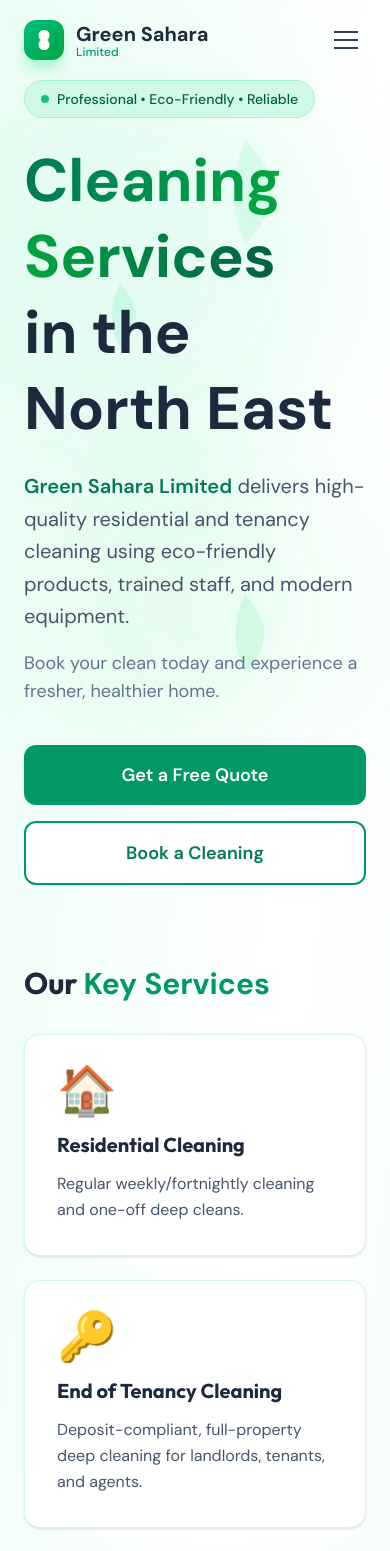
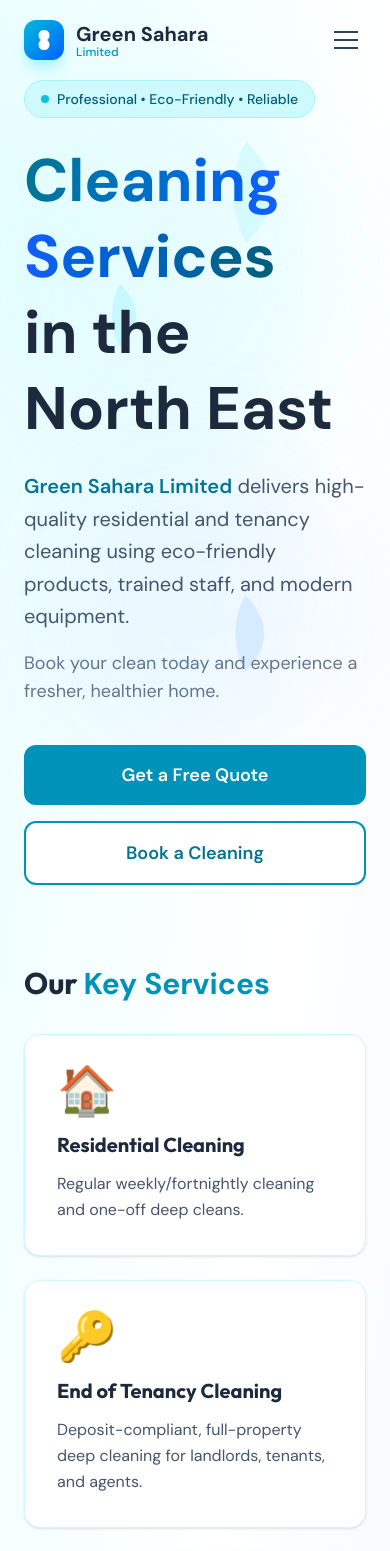
Before and after one commit to Dev-Rid/GSCleaningService, a Next.js app: page / in a window 390 px wide. Shown: the top 1551 px of the page. Built offline with nearby package versions, Linux system fonts and the light colour scheme.

Commit message:
footer, hero and navbar entire page primary color changed from green to blue

```diff
--- a/app/src/component/Hero/page.tsx
+++ b/app/src/component/Hero/page.tsx
@@ -37,20 +37,20 @@
   ];
 
   return (
-    <div className="min-h-screen bg-gradient-to-br from-emerald-50 via-white to-green-50">
+    <div className="min-h-screen bg-gradient-to-br from-cyan-50 via-white to-blue-50">
       {/* Decorative Background Elements */}
       <div className="fixed inset-0 overflow-hidden pointer-events-none">
-        <div className="absolute top-20 right-10 w-96 h-96 bg-emerald-200/20 rounded-full blur-3xl animate-pulse"></div>
-        <div className="absolute bottom-20 left-10 w-80 h-80 bg-green-300/15 rounded-full blur-3xl animate-pulse" style={{ animationDelay: '1s' }}></div>
+        <div className="absolute top-20 right-10 w-96 h-96 bg-cyan-200/20 rounded-full blur-3xl animate-pulse"></div>
+        <div className="absolute bottom-20 left-10 w-80 h-80 bg-blue-300/15 rounded-full blur-3xl animate-pulse" style={{ animationDelay: '1s' }}></div>
 
         {/* Organic Leaf Shapes */}
-        <svg className="absolute top-32 right-20 w-32 h-32 text-emerald-200/30 animate-float" viewBox="0 0 100 100" fill="currentColor" style={{ animationDelay: '0.5s' }}>
+        <svg className="absolute top-32 right-20 w-32 h-32 text-cyan-200/30 animate-float" viewBox="0 0 100 100" fill="currentColor" style={{ animationDelay: '0.5s' }}>
           <path d="M50 10 Q70 30 70 50 Q70 70 50 90 Q40 70 40 50 Q40 30 50 10 Z" />
         </svg>
-        <svg className="absolute bottom-40 right-1/4 w-24 h-24 text-green-300/25 animate-float" viewBox="0 0 100 100" fill="currentColor" style={{ animationDelay: '1.5s' }}>
+        <svg className="absolute bottom-40 right-1/4 w-24 h-24 text-blue-300/25 animate-float" viewBox="0 0 100 100" fill="currentColor" style={{ animationDelay: '1.5s' }}>
           <path d="M50 10 Q70 30 70 50 Q70 70 50 90 Q40 70 40 50 Q40 30 50 10 Z" />
         </svg>
-        <svg className="absolute top-1/3 left-20 w-20 h-20 text-emerald-300/20 animate-float" viewBox="0 0 100 100" fill="currentColor" style={{ animationDelay: '2s' }}>
+        <svg className="absolute top-1/3 left-20 w-20 h-20 text-cyan-300/20 animate-float" viewBox="0 0 100 100" fill="currentColor" style={{ animationDelay: '2s' }}>
           <path d="M50 10 Q70 30 70 50 Q70 70 50 90 Q40 70 40 50 Q40 30 50 10 Z" />
         </svg>
       </div>
@@ -61,14 +61,14 @@
         <section className="px-6 pt-20 pb-16 max-w-7xl mx-auto">
           <div className={`transition-all duration-1000 ${isVisible ? 'opacity-100 translate-y-0' : 'opacity-0 translate-y-8'}`}>
             {/* Badge */}
-            <div className="inline-flex items-center gap-2 bg-emerald-100 text-emerald-800 px-4 py-2 rounded-full text-sm font-medium mb-6 border border-emerald-200">
-              <span className="w-2 h-2 bg-emerald-500 rounded-full animate-pulse"></span>
+            <div className="inline-flex items-center gap-2 bg-cyan-100 text-cyan-800 px-4 py-2 rounded-full text-sm font-medium mb-6 border border-cyan-200">
+              <span className="w-2 h-2 bg-cyan-500 rounded-full animate-pulse"></span>
               Professional • Eco-Friendly • Reliable
             </div>
 
             {/* Main Headline */}
             <h1 className="text-6xl md:text-7xl lg:text-8xl font-bold leading-tight mb-6">
-              <span className="bg-gradient-to-r from-emerald-700 via-green-600 to-emerald-800 bg-clip-text text-transparent">
+              <span className="bg-gradient-to-r from-cyan-700 via-blue-600 to-cyan-800 bg-clip-text text-transparent">
                 Cleaning Services
               </span>
               <br />
@@ -79,7 +79,7 @@
 
             {/* Subheadline */}
             <p className="text-xl md:text-2xl text-slate-600 max-w-3xl mb-4 leading-relaxed">
-              <span className="font-semibold text-emerald-700">Green Sahara Limited</span> delivers high-quality residential and tenancy cleaning using eco-friendly products, trained staff, and modern equipment.
+              <span className="font-semibold text-cyan-700">Green Sahara Limited</span> delivers high-quality residential and tenancy cleaning using eco-friendly products, trained staff, and modern equipment.
             </p>
 
             <p className="text-lg text-slate-500 max-w-2xl mb-10">
@@ -88,12 +88,12 @@
 
             {/* CTA Buttons */}
             <div className="flex flex-col sm:flex-row gap-4 mb-20">
-              <button className="group relative px-8 py-4 bg-emerald-600 text-white rounded-xl font-semibold text-lg overflow-hidden transition-all duration-300 hover:bg-emerald-700 hover:shadow-xl hover:shadow-emerald-200 hover:-translate-y-1">
+              <button className="group relative px-8 py-4 bg-cyan-600 text-white rounded-xl font-semibold text-lg overflow-hidden transition-all duration-300 hover:bg-cyan-700 hover:shadow-xl hover:shadow-cyan-200 hover:-translate-y-1">
                 <span className="relative z-10">Get a Free Quote</span>
-                <div className="absolute inset-0 bg-gradient-to-r from-green-600 to-emerald-600 opacity-0 group-hover:opacity-100 transition-opacity duration-300"></div>
+                <div className="absolute inset-0 bg-gradient-to-r from-blue-600 to-cyan-600 opacity-0 group-hover:opacity-100 transition-opacity duration-300"></div>
               </button>
 
-              <button className="px-8 py-4 bg-white text-emerald-700 rounded-xl font-semibold text-lg border-2 border-emerald-600 hover:bg-emerald-50 transition-all duration-300 hover:shadow-lg hover:-translate-y-1">
+              <button className="px-8 py-4 bg-white text-cyan-700 rounded-xl font-semibold text-lg border-2 border-cyan-600 hover:bg-cyan-50 transition-all duration-300 hover:shadow-lg hover:-translate-y-1">
                 Book a Cleaning
               </button>
             </div>
@@ -102,20 +102,20 @@
           {/* Key Services */}
           <div className={`transition-all duration-1000 delay-300 ${isVisible ? 'opacity-100 translate-y-0' : 'opacity-0 translate-y-8'}`}>
             <h2 className="text-3xl md:text-4xl font-bold text-slate-800 mb-8">
-              Our <span className="text-emerald-600">Key Services</span>
+              Our <span className="text-cyan-600">Key Services</span>
             </h2>
 
             <div className="grid md:grid-cols-3 gap-6 mb-20">
               {services.map((service, index) => (
                 <div
                   key={index}
-                  className="group bg-white rounded-2xl p-8 shadow-sm hover:shadow-xl transition-all duration-300 border border-emerald-100 hover:border-emerald-300 hover:-translate-y-2"
+                  className="group bg-white rounded-2xl p-8 shadow-sm hover:shadow-xl transition-all duration-300 border border-cyan-100 hover:border-cyan-300 hover:-translate-y-2"
                   style={{ animationDelay: `${index * 100}ms` }}
                 >
                   <div className="text-5xl mb-4 group-hover:scale110 transitiontransform duration300">
                     {service.icon}
                   </div>
-                  <h3 className="text-xl font-bold text-slate-800 mb-3 group-hover:text-emerald-700 transition-colors">
+                  <h3 className="text-xl font-bold text-slate-800 mb-3 group-hover:text-cyan-700 transition-colors">
                     {service.title}
                   </h3>
                   <p className="text-slate-600 leading-relaxed">
@@ -128,7 +128,7 @@
 
           {/* Why Choose Us */}
           <div className={`transition-all duration-1000 delay-500 ${isVisible ? 'opacity-100 translate-y-0' : 'opacity-0 translate-y-8'}`}>
-            <div className="bg-gradient-to-br from-emerald-600 to-green-700 rounded-3xl p-10 md:p-16 shadow-2xl mb-20 relative overflow-hidden">
+            <div className="bg-gradient-to-br from-cyan-600 to-blue-700 rounded-3xl p-10 md:p-16 shadow-2xl mb-20 relative overflow-hidden">
               {/* Decorative Pattern */}
               <div className="absolute inset-0 opacity-10">
                 <div className="absolute top-0 right-0 w-64 h-64 bg-white rounded-full blur-3xl"></div>
@@ -146,8 +146,8 @@
                       key={index}
                       className="flex items-start gap-3 bg-white/10 backdrop-blur-sm rounded-xl p-5 hover:bg-white/20 transition-all duration-300 border border-white/20"
                     >
-                      <div className="w-6 h-6 rounded-full bg-emerald-400 flex items-center justify-center flex-shrink-0 mt-0.5">
-                        <svg className="w-4 h-4 text-emerald-900" fill="none" viewBox="0 0 24 24" stroke="currentColor">
+                      <div className="w-6 h-6 rounded-full bg-cyan-400 flex items-center justify-center flex-shrink-0 mt-0.5">
+                        <svg className="w-4 h-4 text-cyan-900" fill="none" viewBox="0 0 24 24" stroke="currentColor">
                           <path strokeLinecap="round" strokeLinejoin="round" strokeWidth={3} d="M5 13l4 4L19 7" />
                         </svg>
                       </div>
@@ -163,12 +163,12 @@
 
           {/* Service Areas */}
           <div className={`transition-all duration-1000 delay-700 ${isVisible ? 'opacity-100 translate-y-0' : 'opacity-0 translate-y-8'}`}>
-            <div className="bg-white rounded-2xl p-10 shadow-lg border border-emerald-100 mb-20">
+            <div className="bg-white rounded-2xl p-10 shadow-lg border border-cyan-100 mb-20">
               <h2 className="text-3xl md:text-4xl font-bold text-slate-800 mb-4">
-                Service <span className="text-emerald-600">Areas</span>
+                Service <span className="text-cyan-600">Areas</span>
               </h2>
               <p className="text-lg text-slate-600 leading-relaxed">
-                Proudly serving <span className="font-semibold text-emerald-700">Wallsend</span>, <span className="font-semibold text-emerald-700">Newcastle upon Tyne</span>, <span className="font-semibold text-emerald-700">North Tyneside</span>, and the wider <span className="font-semibold text-emerald-700">Tyne & Wear</span> region.
+                Proudly serving <span className="font-semibold text-cyan-700">Wallsend</span>, <span className="font-semibold text-cyan-700">Newcastle upon Tyne</span>, <span className="font-semibold text-cyan-700">North Tyneside</span>, and the wider <span className="font-semibold text-cyan-700">Tyne & Wear</span> region.
               </p>
             </div>
           </div>
@@ -176,10 +176,10 @@
           {/* Testimonials */}
           <div className={`transition-all duration-1000 delay-900 ${isVisible ? 'opacity-100 translate-y-0' : 'opacity-0 translate-y-8'}`}>
             <h2 className="text-3xl md:text-4xl font-bold text-slate-800 mb-8">
-              What Our <span className="text-emerald-600">Clients Say</span>
+              What Our <span className="text-cyan-600">Clients Say</span>
             </h2>
 
-            <div className="bg-gradient-to-br from-slate-50 to-emerald-50 rounded-2xl p-10 shadow-sm border border-emerald-100 text-center">
+            <div className="bg-gradient-to-br from-slate-50 to-cyan-50 rounded-2xl p-10 shadow-sm border border-cyan-100 text-center">
               <div className="text-7xl mb-4">⭐</div>
               <p className="text-lg text-slate-600 italic mb-4">
                 "Testimonials coming soon!"
--- a/app/src/component/Navbar.tsx
+++ b/app/src/component/Navbar.tsx
@@ -19,7 +19,7 @@
     { name: 'Home', href: '/' },
     { name: 'About', href: '/about' },
     { name: 'Services', href: '/services' },
-    { name: 'Pricing,', href: '/pricing' },
+    { name: 'Pricing', href: '/pricing' },
     { name: 'Contact', href: '/contact' },
   ];
 
@@ -27,7 +27,7 @@
     <nav
       className={`fixed top-0 left-0 right-0 z-50 transition-all duration-300 ${
         isScrolled
-          ? 'bg-white/95 backdrop-blur-md shadow-lg shadow-emerald-100/50'
+          ? 'bg-white/95 backdrop-blur-md shadow-lg shadow-cyan-100/50'
           : 'bg-transparent'
       }`}
     >
@@ -37,19 +37,19 @@
           {/* Logo */}
           <Link href="#home" className="flex items-center gap-3 group">
             <div className="relative">
-              <div className="w-10 h-10 bg-gradient-to-br from-emerald-500 to-green-600 rounded-xl flex items-center justify-center group-hover:rotate-12 transition-transform duration-300 shadow-lg shadow-emerald-200">
+              <div className="w-10 h-10 bg-gradient-to-br from-cyan-500 to-blue-600 rounded-xl flex items-center justify-center group-hover:rotate-12 transition-transform duration-300 shadow-lg shadow-cyan-200">
                 <svg viewBox="0 0 24 24" fill="white" className="w-6 h-6">
                   <path d="M12 2C10.5 2 9 2.5 8 3.5C7 4.5 6.5 6 6.5 7.5C6.5 9.5 7.5 11 9 12C7.5 13 6.5 14.5 6.5 16.5C6.5 18 7 19.5 8 20.5C9 21.5 10.5 22 12 22C13.5 22 15 21.5 16 20.5C17 19.5 17.5 18 17.5 16.5C17.5 14.5 16.5 13 15 12C16.5 11 17.5 9.5 17.5 7.5C17.5 6 17 4.5 16 3.5C15 2.5 13.5 2 12 2Z" />
                 </svg>
               </div>
-              <div className="absolute inset-0 bg-emerald-400 rounded-xl blur-md opacity-0 group-hover:opacity-50 transition-opacity duration-300"></div>
+              <div className="absolute inset-0 bg-cyan-400 rounded-xl blur-md opacity-0 group-hover:opacity-50 transition-opacity duration-300"></div>
             </div>
 
             <div>
-              <div className="font-bold text-xl text-slate-800 group-hover:text-emerald-600 transition">
+              <div className="font-bold text-xl text-slate-800 group-hover:text-cyan-600 transition">
                 Green Sahara
               </div>
-              <div className="text-xs text-emerald-600 font-medium -mt-1">
+              <div className="text-xs text-cyan-600 font-medium -mt-1">
                 Limited
               </div>
             </div>
@@ -61,10 +61,10 @@
               <Link
                 key={link.name}
                 href={link.href}
-                className="relative text-lg text-slate-700 hover:text-emerald-600 font-medium transition group"
+                className="relative text-lg text-slate-700 hover:text-cyan-600 font-medium transition group"
               >
                 {link.name}
-                <span className="absolute left-0 -bottom-1 w-0 h-0.5 bg-gradient-to-r from-emerald-500 to-green-600 group-hover:w-full transition-all"></span>
+                <span className="absolute left-0 -bottom-1 w-0 h-0.5 bg-gradient-to-r from-cyan-500 to-blue-600 group-hover:w-full transition-all"></span>
               </Link>
             ))}
           </div>
@@ -73,7 +73,7 @@
           <div className="hidden md:block">
             <Link
               href="#contact"
-              className="px-6 py-3 text-lg bg-gradient-to-r from-emerald-600 to-green-600 text-white rounded-xl font-semibold hover:shadow-xl hover:-translate-y-0.5 transition"
+              className="px-6 py-3 text-lg bg-gradient-to-r from-cyan-600 to-blue-600 text-white rounded-xl font-semibold hover:shadow-xl hover:-translate-y-0.5 transition"
             >
               Get a Quote
               {/* Get Started */}
@@ -83,7 +83,7 @@
           {/* Mobile Button */}
           <button
             onClick={() => setIsMobileMenuOpen(!isMobileMenuOpen)}
-            className="md:hidden w-10 h-10 flex flex-col items-center justify-center gap-1.5 hover:bg-emerald-50 rounded-lg"
+            className="md:hidden w-10 h-10 flex flex-col items-center justify-center gap-1.5 hover:bg-cyan-50 rounded-lg"
           >
             <span className={`w-6 h-0.5 bg-slate-700 transition ${isMobileMenuOpen ? 'rotate-45 translate-y-2' : ''}`} />
             <span className={`w-6 h-0.5 bg-slate-700 transition ${isMobileMenuOpen ? 'opacity-0' : ''}`} />
@@ -94,14 +94,14 @@
 
       {/* Mobile Menu */}
       <div className={`md:hidden transition-all duration-300 ${isMobileMenuOpen ? 'max-h-96 opacity-100' : 'max-h-0 opacity-0 overflow-hidden'}`}>
-        <div className="bg-white/95 backdrop-blur-md border-t border-emerald-100 px-6 py-6 flex flex-col gap-4">
+        <div className="bg-white/95 backdrop-blur-md border-t border-cyan-100 px-6 py-6 flex flex-col gap-4">
 
           {navLinks.map((link) => (
             <Link
               key={link.name}
               href={link.href}
               onClick={() => setIsMobileMenuOpen(false)}
-              className="text-slate-700 hover:text-emerald-600 font-medium py-2"
+              className="text-slate-700 hover:text-cyan-600 font-medium py-2"
             >
               {link.name}
             </Link>
@@ -110,7 +110,7 @@
           <Link
             href="#contact"
             onClick={() => setIsMobileMenuOpen(false)}
-            className="mt-2 px-6 py-3 bg-gradient-to-r from-emerald-600 to-green-600 text-white rounded-xl font-semibold text-center"
+            className="mt-2 px-6 py-3 bg-gradient-to-r from-cyan-600 to-blue-600 text-white rounded-xl font-semibold text-center"
           >
             Get a Quote
           </Link>
```
Also changed, not shown: app/src/component/Footer.tsx (+25 -25 lines).
